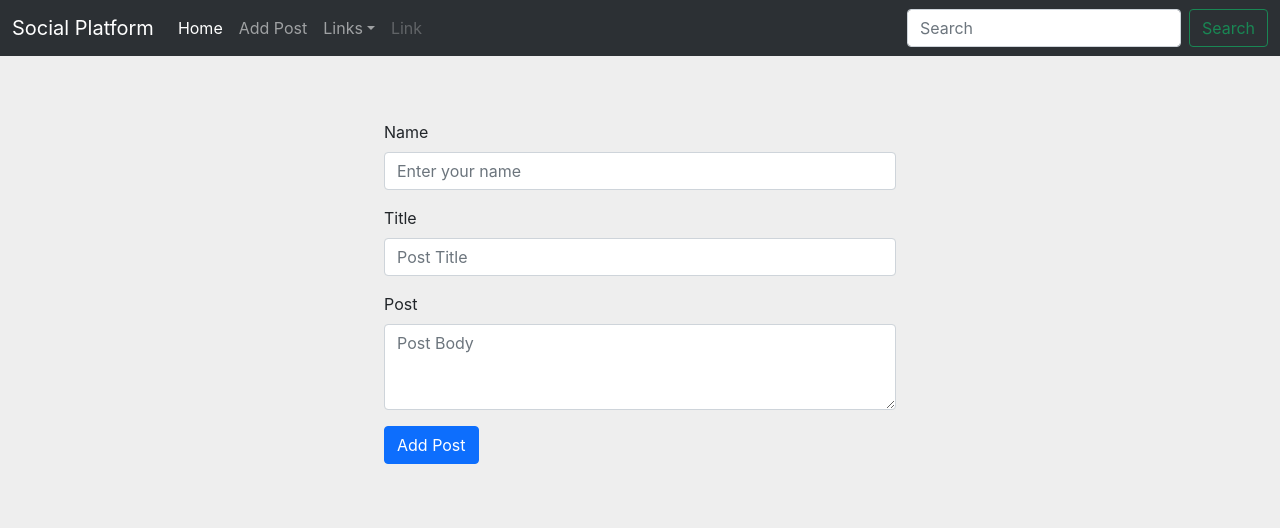
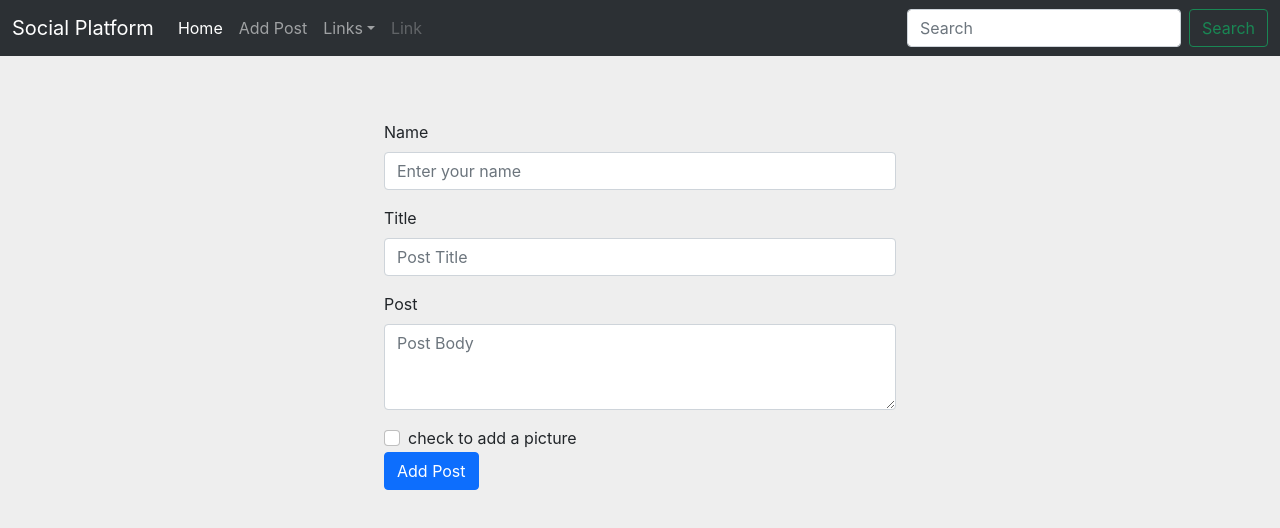
Before and after one commit to majidzeno/Fox, a React (Create React App) app: page /addpost in a window 1280 px wide. Shown: the top 528 px of the page. Built offline with nearby package versions, Linux system fonts and the light colour scheme.

Commit message:
Adjusted AddPost

```diff
--- a/src/Components/AddPost/AddPost.js
+++ b/src/Components/AddPost/AddPost.js
@@ -1,4 +1,4 @@
-import React, { useRef } from "react";
+import React, { useRef, useState } from "react";
 import Form from "react-bootstrap/Form";
 import Button from "react-bootstrap/Button";
 import { useDispatch } from "react-redux";
@@ -6,10 +6,12 @@ import { userAddPost } from "../Slices/rootSlice";
 import "./AddPost.css";
 
 const AddPost = () => {
-  const dispatch = useDispatch();
-  const name = useRef();
-  const post = useRef();
-  const postTitle = useRef();
+  const dispatch = useDispatch("");
+  const name = useRef("");
+  const post = useRef("");
+  const postTitle = useRef("");
+  let [image, setImage] = useState("");
+  let [pictureBool, setPictureBool] = useState(false);
   return (
     <div className="formContainer">
       <Form className="bootForm">
@@ -32,6 +34,30 @@ const AddPost = () => {
             rows={3}
           />
         </Form.Group>
+        <div className="form-check">
+          <input
+            className="form-check-input"
+            checked={pictureBool}
+            onChange={(e) => setPictureBool(e.target.checked)}
+            type="checkbox"
+          />
+          <label className="form-check-label" for="flexCheckDefault">
+            check to add a picture
+          </label>
+        </div>
+        {pictureBool ? (
+          <Form.Group className="mb-3" controlId="exampleForm.ControlInput3">
+            <Form.Label>Image url</Form.Label>
+            <Form.Control
+              value={image}
+              type="text"
+              placeholder="Image URL"
+              onChange={(e) => {
+                setImage(e.target.value);
+              }}
+            />
+          </Form.Group>
+        ) : null}
         <Button
           variant="primary"
           onClick={() => {
@@ -41,23 +67,30 @@ const AddPost = () => {
               alert("Please enter the title");
             } else if (post.current.value === "") {
               alert("You cant leave the post empty");
+            } else if (image === "" && pictureBool === true) {
+              alert("Please enter the image url or uncheck the bos");
             } else {
+              console.log(pictureBool);
               const final = {
                 postId: Date.now(),
                 thumbnailUrl: "https://via.placeholder.com/150/",
-                url: "https://via.placeholder.com/600/",
+                url: image,
                 showComments: false,
                 comments: [],
                 title: postTitle.current.value,
                 body: post.current.value,
                 name: name.current.value,
               };
+              console.log(final);
+
               dispatch(userAddPost(final));
               post.current.value = "";
               postTitle.current.value = "";
               name.current.value = "";
+              setImage("");
               alert("Post Added");
             }
+            setPictureBool(false);
           }}
         >
           Add Post
--- a/src/Components/Posts/Post/Post.js
+++ b/src/Components/Posts/Post/Post.js
@@ -42,12 +42,14 @@ const Post = ({ post }) => {
               <div className="post">
                 <p>{post.body}</p>
               </div>
+              {post.url === "" ? null : (
                 <p
                   class="ui-rect ui-bg-cover"
                   style={{
                     backgroundImage: `url('${post.url}')`,
                   }}
                 ></p>
+              )}
             </div>
             <div class="card-footer">
               <div className="stats">
```
Lines whose indentation alone changed are shown as unchanged.
